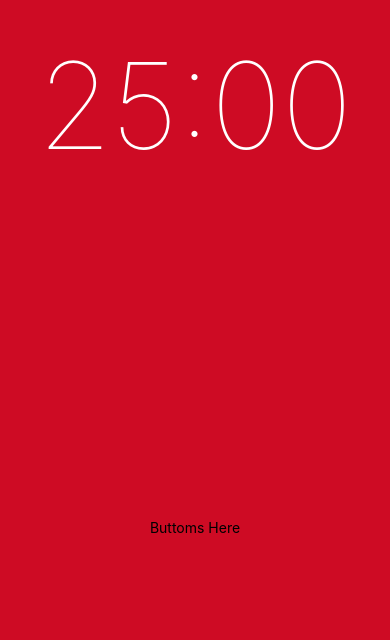
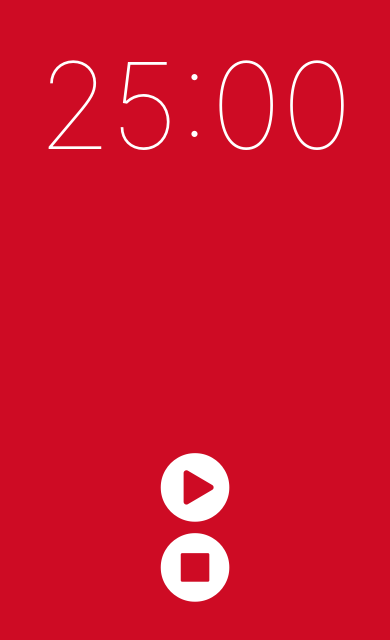
Before and after one commit to plusbeauxjours/tomato-timer, a React Native app: screen / in a window 390 px wide. Shown: the part 176-816 px from the top of the page. Built offline with nearby package versions, Linux system fonts and the light colour scheme.

Commit message:
Creating Button Component

```diff
--- /dev/null
+++ b/components/Button/index.js
@@ -0,0 +1,19 @@
+import React from 'react';
+import PropTypes from 'prop-types';
+import { TouchableHighlight } from 'react-native';
+import { FontAwesome } from '@expo/vector-icons';
+
+function Button({ iconName, onPress }){
+    return (
+            <TouchableHighlight onPressOut={onPress}>
+                <FontAwesome name={iconName} size={80} color='white' />
+            </TouchableHighlight>
+    );
+};
+
+Button.propTypes = {
+    iconName: PropTypes.string.isRequired,
+    onPress: PropTypes.func.isRequired
+}
+
+export default Button;
--- a/components/Timer/index.js
+++ b/components/Timer/index.js
@@ -1,6 +1,6 @@
 import React, { Component } from 'react';
 import { StyleSheet, Text, View , StatusBar } from "react-native";
-
+import Button from '../Button';
 
 class Timer extends Component{
     render() {
@@ -11,7 +11,8 @@
                     <Text style={styles.time}>25:00</Text>
                 </View>
                 <View style={styles.lower}>
-                    <Text>Buttoms Here</Text>
+                    <Button iconName="play-circle" onPress={() => alert('it works')} />
+                    <Button iconName="stop-circle" onPress={() => alert('it works')} />
                 </View>
           </View>
         );
```
